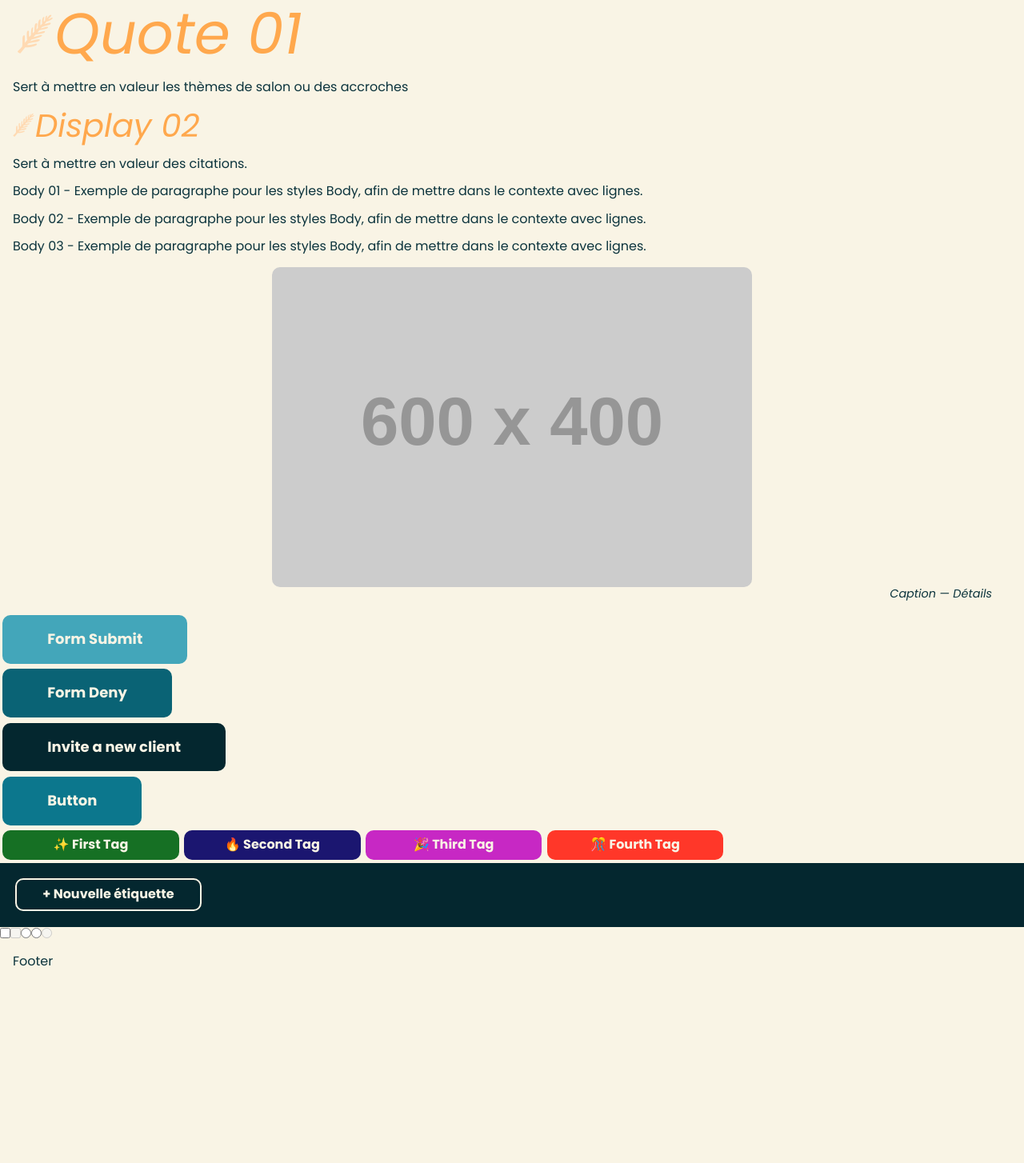
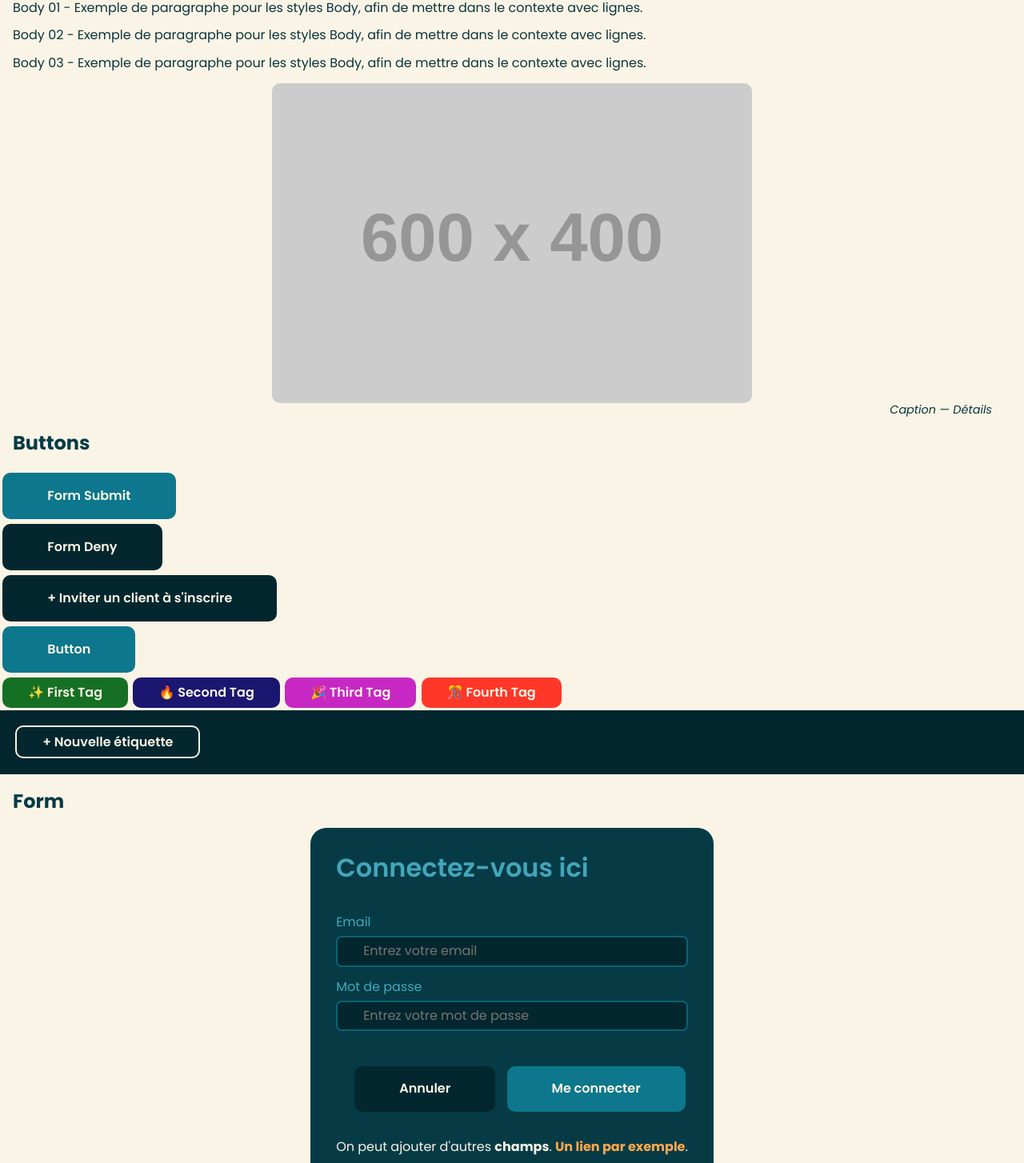
Before and after one commit to WildCodeSchool/cdajs-2405-projet-la-meute, a React (Vite) app in the folder client/: page /designsystem in a window 1280 px wide. Shown: the part 492-1946 px from the top of the page at 80% size. Before the commit the page ends 1719 px from the top, so only its background shows below. Built offline with nearby package versions, Linux system fonts and the light colour scheme.

Commit message:
basic form

```diff
--- a/client/src/components/_atoms/Button/Button.scss
+++ b/client/src/components/_atoms/Button/Button.scss
@@ -1,25 +1,24 @@
 @import "@style";
-
-$btn-height: 2rem;
 
 .button button {
     all: unset;
     min-height: $btn-height;
     color: $primary-light;
-    font-weight: bold;
+    font-weight: $semiBold;
     border-radius: $atoms-radius;
-    padding: 0.9rem;
+    padding: 0.8rem;
     padding-inline: 3.5rem;
     margin: 0.2rem;
-    font-size: large;
+    font-size: $s;
     background-color: $blue-200;
+    text-align: center;
 
     &.btn-submit {
-        background-color: $blue-100;
+        background-color: $blue-200;
     }
 
     &.btn-deny {
-        background-color: $blue-300;
+        background-color: $blue-500;
     }
 
     &.btn-invite {
--- /dev/null
+++ b/client/src/components/_atoms/Inputs/TextInput/TextInput.scss
@@ -0,0 +1,19 @@
+@import "@style";
+
+.textInput {
+    display: flex;
+    flex-direction: column;
+    gap: 0.5rem;
+    padding-block: 0.5rem;
+    color: $blue-100;
+
+    input {
+        border-radius: 7px;
+        border: 2px solid $blue-300;
+        background-color: $primary-light;
+        background-color: $blue-500;
+        padding: 0.5rem;
+        padding-inline: 2rem;
+        color: $primary-light;
+    }
+}
--- /dev/null
+++ b/client/src/components/_atoms/Inputs/TextInput/TextInput.tsx
@@ -0,0 +1,24 @@
+import "./TextInput.scss";
+
+type TextInputTypes = "email" | "password";
+
+export default function TextInput({ type }: { type: TextInputTypes }) {
+	let label = "";
+	let placeholder = "";
+	if (type === "email") {
+		label = "Email";
+		placeholder = "Entrez votre email";
+	}
+
+	if (type === "password") {
+		label = "Mot de passe";
+		placeholder = "Entrez votre mot de passe";
+	}
+
+	return (
+		<label className="textInput">
+			{label}
+			<input type={type} placeholder={placeholder} />
+		</label>
+	);
+}
--- a/client/src/components/_atoms/Tag/Tag.scss
+++ b/client/src/components/_atoms/Tag/Tag.scss
@@ -1,29 +1,11 @@
 @import "@style";
 
 .tag {
-    color: $primary-light;
-    min-width: 15ch;
-    padding: 1rem;
-    padding-inline: 2rem;
-    padding-block: 0.6rem;
-    border-radius: 10px;
-    margin: 0.2rem;
-    display: inline-block;
-    font-weight: bold;
-    text-align: center;
+    @include tag;
 }
 
 .newTag {
-    color: $primary-light;
+    @include tag;
     background-color: none;
     border: 2px solid currentColor;
-    min-width: 15ch;
-    padding: 1rem;
-    padding-inline: 2rem;
-    padding-block: 0.6rem;
-    border-radius: 10px;
-    margin: 0.2rem;
-    display: inline-block;
-    font-weight: bold;
-    text-align: center;
 }
--- /dev/null
+++ b/client/src/components/_molecules/Form/Form.scss
@@ -0,0 +1,55 @@
+@import "@style";
+
+.form {
+    display: flex;
+    flex-direction: column;
+    gap: 2rem;
+    margin: auto;
+    background-color: $blue-400;
+    border-radius: $windows-radius;
+    padding: 2rem;
+    width: fit-content;
+    margin: auto;
+
+    h2 {
+        color: $blue-100;
+        font-weight: $semiBold;
+        font-size: $xl;
+        margin: 0;
+        padding: 0;
+    }
+
+    .form__buttons {
+        display: flex;
+        flex-direction: row;
+        gap: 0.5rem;
+        justify-content: flex-end;
+    }
+
+    .form__fields {
+        color: $primary-light;
+        & * {
+            margin: 0;
+            padding: 0;
+        }
+    }
+}
+
+
+@media screen and (max-width: 470px) {
+    .form  {
+        width: 90%;
+
+        .form__buttons {
+            display: flex;
+            flex-direction: column-reverse;
+         //   align-items: center;
+            & button {
+                width: 100%;
+                margin: 0;
+                padding: 0;
+                padding-block: 0.8rem;
+            }
+        }
+    }
+}
--- /dev/null
+++ b/client/src/components/_molecules/Form/Form.tsx
@@ -0,0 +1,33 @@
+import React from "react";
+import "./Form.scss";
+import Button from "@/components/_atoms/Button/Button";
+import TextInput from "@/components/_atoms/Inputs/TextInput/TextInput";
+
+export default function Form({
+	title,
+	children,
+}: { title: string; children: React.ReactNode }) {
+	const buttons = React.Children.toArray(children).filter(
+		(child) => React.isValidElement(child) && child.type === Button,
+	);
+	const inputs = React.Children.toArray(children).filter(
+		(child) => React.isValidElement(child) && child.type === TextInput,
+	);
+
+	const fields = React.Children.toArray(children).filter(
+		(child) =>
+			!React.isValidElement(child) ||
+			(child.type !== Button && child.type !== TextInput), // Tout sauf les `Button`
+	);
+
+	return (
+		<>
+			<form className="form">
+				<h2>{title}</h2>
+				<div>{inputs}</div>
+				<div className="form__buttons">{buttons}</div>
+				<div className="form__fields">{fields}</div>
+			</form>
+		</>
+	);
+}
--- a/client/src/pages/DesignSystem/DesignSystem.tsx
+++ b/client/src/pages/DesignSystem/DesignSystem.tsx
@@ -1,6 +1,8 @@
 import Button from "@/components/_atoms/Button/Button";
+import TextInput from "@/components/_atoms/Inputs/TextInput/TextInput";
 import NewTag from "@/components/_atoms/Tag/NewTag";
 import Tag from "@/components/_atoms/Tag/Tag";
+import Form from "@/components/_molecules/Form/Form";
 
 export default function DesignSystem() {
 	return (
@@ -13,19 +15,13 @@ export default function DesignSystem() {
 						par page.
 					</p>
 					<h2>Heading 02</h2>
-					<p>Sert à donner des titres d’étagère de la page.</p>
+					<p>Sert à donner des titres d'étagère de la page.</p>
 					<h3>Heading 03</h3>
 					<p>Sert pour les sous-titres.</p>
 					<h4>Heading 04</h4>
 					<p>Sert pour donner des titres à des paragraphes.</p>
 					<h5>Heading 05</h5>
 					<p>Sert pour les titres du formulaire.</p>
-				</div>
-				<div>
-					<blockquote className="quote1">Quote 01</blockquote>
-					<p>Sert à mettre en valeur les thèmes de salon ou des accroches</p>
-					<blockquote className="quote2">Display 02</blockquote>
-					<p>Sert à mettre en valeur des citations.</p>
 				</div>
 				<div>
 					<p className="body1">
@@ -48,6 +44,7 @@ export default function DesignSystem() {
 					</figure>
 				</div>
 				<div>
+					<h2>Buttons</h2>
 					<div>
 						<div>
 							<Button type="form-submit" href="/">
@@ -61,7 +58,7 @@ export default function DesignSystem() {
 						</div>
 						<div>
 							<Button type="invite" href="/">
-								Invite a new client
+								+ Inviter un client à s'inscrire
 							</Button>
 						</div>
 						<div>
@@ -90,11 +87,21 @@ export default function DesignSystem() {
 					</div>
 				</div>
 				<div>
-					<input type="checkbox" />
-					<input type="checkbox" disabled={true} />
-					<input type="radio" name="radio" value={1} />
-					<input type="radio" name="radio" value={2} />
-					<input type="radio" name="radio" value={3} disabled={true} />
+					<h2>Form</h2>
+					<Form title="Connectez-vous ici">
+						<TextInput type="email" />
+						<TextInput type="password" />
+						<Button type="form-deny" href="">
+							Annuler
+						</Button>
+						<Button type="form-submit" href="">
+							Me connecter
+						</Button>
+						<p>
+							On peut ajouter d'autres <strong>champs</strong>.{" "}
+							<a href="/">Un lien par exemple</a>.
+						</p>
+					</Form>
 				</div>
 			</div>
 		</div>
--- a/client/src/styles/_base.scss
+++ b/client/src/styles/_base.scss
@@ -6,6 +6,9 @@ html {
     background-color: $background-color;
     font-family: $font;
     color: $primary-dark;
+    & * {
+        box-sizing: border-box;
+    }
 }
 
 a {
@@ -28,28 +31,6 @@ a {
     &:focus {
         color: $focused-link;
         padding-inline: 2px;
-    }
-}
-
-blockquote {
-    @include quote;
-
-    &.quote1 {
-        font-size: 4.5rem;
-
-        &::before {
-            content: '⸙';
-            font-size: 5rem;
-        }
-    }
-
-    &.quote2 {
-        font-size: 2.5rem;
-
-        &::before {
-            content: '⸙';
-            font-size: 3rem;
-        }
     }
 }
 
--- a/client/src/styles/_mixins.scss
+++ b/client/src/styles/_mixins.scss
@@ -20,3 +20,16 @@
     }
 
 }
+
+@mixin tag {
+    color: $primary-light;
+    min-width: 15ch;
+    padding: 1rem;
+    padding-inline: 2rem;
+    padding-block: 0.6rem;
+    border-radius: $atoms-radius;
+    margin: 0.2rem;
+    display: inline-block;
+    font-weight: $semiBold;
+    text-align: center;
+}
--- a/client/src/styles/_variables.scss
+++ b/client/src/styles/_variables.scss
@@ -31,6 +31,7 @@ $border-debug: 5px solid lime;
 $atoms-radius: 10px;
 $windows-radius: 20px;
 $blocks-margin: 2rem;
+$btn-height: 2rem;
 
 // Transparent variables renaming
 $background-color: $primary-light;
@@ -39,3 +40,21 @@ $aside-color: $primary-dark;
 
 // Fonts
 $font: "Poppins", sans-serif;
+// -- weights
+$extraBold: 800;
+$bold: 700;
+$semiBold: 600;
+$medium: 500;
+$regular: 400;
+$light: 300;
+$extraLight: 200;
+$thin: 100;
+// -- sizes
+$xxs: 0.5rem;
+$xs: 0.75rem;
+$s: 1rem;
+$m: 1.25rem;
+$l: 1.5rem;
+$xl: 2rem;
+$xxl: 2.5rem;
+$xxxl: 3rem;
```
